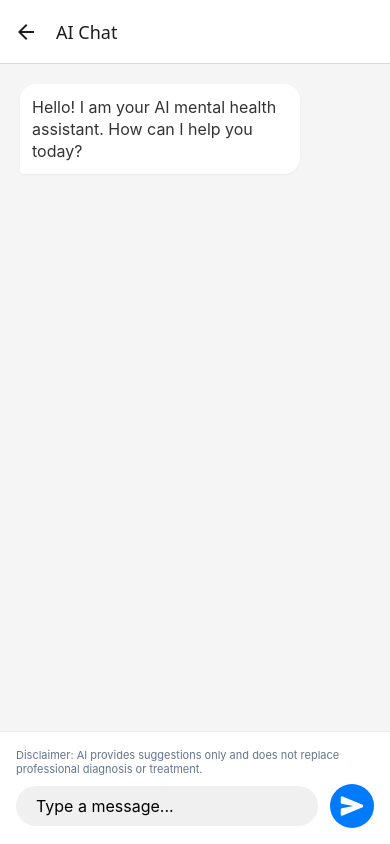
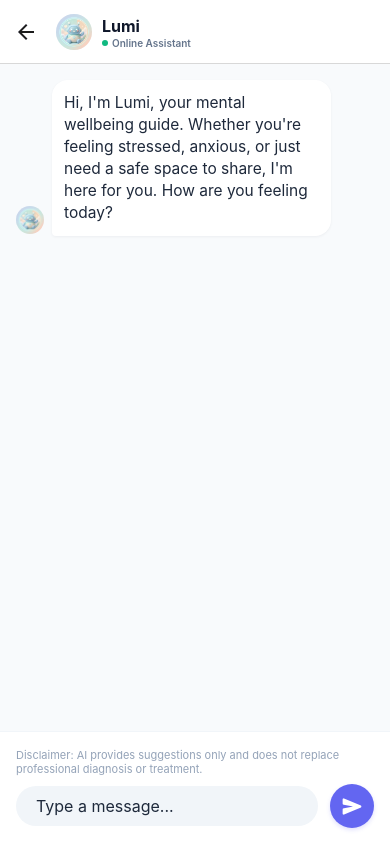
Before and after one commit to junxiang514/fypmind, a React Native app in the folder MentalHealthApp/: screen /AIChat in a window 390 px wide. Built offline with nearby package versions, Linux system fonts and the light colour scheme; no server answers.

Commit message:
udpate ai chat box version

```diff
--- a/MentalHealthApp/App.js
+++ b/MentalHealthApp/App.js
@@ -82,6 +82,7 @@ function MainTabs() {
         headerShown: false,
         tabBarActiveTintColor: '#007AFF',
         tabBarInactiveTintColor: 'gray',
+        tabBarHideOnKeyboard: true,
       })}
     >
       <Tab.Screen name="Analysis" component={EmotionalTrendScreen} options={{ title: 'Insight' }} />
@@ -172,7 +173,7 @@ export default function App() {
     <SafeAreaProvider>
       <KeyboardAvoidingView
         style={{ flex: 1 }}
-        behavior={Platform.OS === 'ios' ? 'padding' : 'height'}
+        behavior={Platform.OS === 'ios' ? 'padding' : undefined}
         keyboardVerticalOffset={0}
       >
         <NavigationContainer linking={linking}>
--- a/MentalHealthApp/src/screens/monitoring/AIChatScreen.js
+++ b/MentalHealthApp/src/screens/monitoring/AIChatScreen.js
@@ -12,28 +12,30 @@ import {
   ActivityIndicator,
   Animated,
   Easing,
+  Image,
 } from 'react-native';
 import { Ionicons } from '@expo/vector-icons';
 
 const GEMINI_API_KEY = process.env.EXPO_PUBLIC_GEMINI_API_KEY;
 const GEMINI_MODEL = process.env.EXPO_PUBLIC_GEMINI_MODEL || 'gemini-2.5-flash';
 
-const SYSTEM_PROMPT = `You are a supportive mental health assistant for a mobile app.
+const SYSTEM_PROMPT = `You are Lumi, a supportive, warm, and highly empathetic mental health chatbot for the MIND mobile application.
 
 Goal:
 Provide emotionally supportive, practical, and safe mental health guidance.
 
 Behavior rules:
-1) Only respond to messages related to mental health, emotional wellbeing, stress, anxiety, depression, burnout, grief, relationships, sleep, coping skills, and self-care.
-2) If a message is not related to mental health, give a brief polite redirection and invite the user to ask about wellbeing or emotional support.
-3) Never diagnose illnesses, prescribe medication, or provide legal/financial advice.
-4) If user may be at risk of self-harm/suicide, respond with empathy first, urge immediate real-world help, and suggest contacting local emergency services now.
-5) Keep tone warm, non-judgmental, and culturally respectful.
-6) Use plain text only.
+1) Always identify yourself as Lumi when asked about your name.
+2) Only respond to messages related to mental health, emotional wellbeing, stress, anxiety, depression, burnout, grief, relationships, sleep, coping skills, and self-care.
+3) If a message is not related to mental health, give a brief polite redirection and invite the user to ask about wellbeing or emotional support.
+4) Never diagnose illnesses, prescribe medication, or provide legal/financial advice.
+5) If user may be at risk of self-harm/suicide, respond with empathy first, urge immediate real-world help, and suggest contacting local emergency services now.
+6) Keep tone warm, non-judgmental, and culturally respectful.
+7) Use plain text only.
 
 Response format (important):
 - Start with 1 sentence of empathy/validation.
-- Then give 1-4 concrete, actionable suggestions ( if the user asks for them or if the situation warrants it ).
+- Then give 1-4 concrete, actionable suggestions.
 - End with 1 gentle follow-up question if needed.
 
 Quality requirements:
@@ -107,11 +109,37 @@ function TypingIndicator() {
 
 export default function AIChatScreen({ navigation }) {
   const [messages, setMessages] = useState([
-    { id: '1', text: 'Hello! I am your AI mental health assistant. How can I help you today?', sender: 'ai' },
+    {
+      id: '1',
+      text: "Hi, I'm Lumi, your mental wellbeing guide. Whether you're feeling stressed, anxious, or just need a safe space to share, I'm here for you. How are you feeling today?",
+      sender: 'ai'
+    },
   ]);
   const [inputText, setInputText] = useState('');
   const [sending, setSending] = useState(false);
   const flatListRef = useRef(null);
+
+  // Customize Navigation Header with Lumi's details
+  useEffect(() => {
+    navigation.setOptions({
+      headerTitle: () => (
+        <View style={styles.headerTitleContainer}>
+          <Image
+            source={require('../../../assets/LumiAvatar.png')}
+            style={styles.avatarHeaderImage}
+          />
+          <View style={styles.headerTextContainer}>
+            <Text style={styles.botName}>Lumi</Text>
+            <View style={styles.statusRow}>
+              <View style={styles.statusDot} />
+              <Text style={styles.botStatus}>Online Assistant</Text>
+            </View>
+          </View>
+        </View>
+      ),
+      headerTitleAlign: 'left',
+    });
+  }, [navigation]);
 
   const endpoint = useMemo(() => {
     if (!GEMINI_API_KEY) return null;
@@ -159,7 +187,6 @@ export default function AIChatScreen({ navigation }) {
     let combinedText = getGeminiReplyText(firstPayload);
     const finishReason = getFinishReason(firstPayload);
 
-    // If the model stopped due to token cap, request one continuation chunk.
     if (finishReason === 'MAX_TOKENS') {
       const continuationContents = [
         ...baseContents,
@@ -224,10 +251,19 @@ export default function AIChatScreen({ navigation }) {
     }
   };
 
-  const renderItem = ({ item }) => (
+  const renderItem = ({ item }) => {
+    const isUser = item.sender === 'user';
+    return (
+      <View style={[styles.messageRow, isUser ? styles.userRow : styles.aiRow]}>
+        {!isUser && (
+          <Image
+            source={require('../../../assets/LumiAvatar.png')}
+            style={styles.messageAvatarImage}
+          />
+        )}
         <View style={[
           styles.messageBubble,
-      item.sender === 'user' ? styles.userBubble : styles.aiBubble
+          isUser ? styles.userBubble : styles.aiBubble
         ]}>
           {item.typing ? (
             <View style={styles.typingContainer}>
@@ -236,14 +272,21 @@ export default function AIChatScreen({ navigation }) {
           ) : (
             <Text style={[
               styles.messageText,
-          item.sender === 'user' ? styles.userText : styles.aiText
+              isUser ? styles.userText : styles.aiText
             ]}>{item.text}</Text>
           )}
         </View>
+      </View>
     );
+  };
 
   return (
     <SafeAreaView style={styles.container}>
+      <KeyboardAvoidingView
+        behavior={Platform.OS === 'ios' ? 'padding' : 'padding'}
+        keyboardVerticalOffset={Platform.OS === 'ios' ? 90 : 80}
+        style={{ flex: 1 }}
+      >
         <FlatList
           ref={flatListRef}
           data={messages}
@@ -253,12 +296,9 @@ export default function AIChatScreen({ navigation }) {
           onContentSizeChange={() => flatListRef.current?.scrollToEnd?.({ animated: true })}
         />
 
-      <KeyboardAvoidingView
-        behavior={Platform.OS === 'ios' ? 'padding' : 'height'}
-        keyboardVerticalOffset={100}
-        style={styles.inputContainer}
-      >
+        <View style={styles.inputContainer}>
           <Text style={styles.disclaimerText}>Disclaimer: AI provides suggestions only and does not replace professional diagnosis or treatment.</Text>
+          <View style={styles.inputRow}>
             <TextInput
               style={styles.input}
               placeholder="Type a message..."
@@ -267,8 +307,10 @@ export default function AIChatScreen({ navigation }) {
               editable={!sending}
             />
             <TouchableOpacity style={[styles.sendButton, sending && styles.sendButtonDisabled]} onPress={sendMessage} disabled={sending}>
-          {sending ? <ActivityIndicator color="#fff" /> : <Ionicons name="send" size={24} color="#fff" />}
+              {sending ? <ActivityIndicator color="#fff" /> : <Ionicons name="send" size={20} color="#fff" />}
             </TouchableOpacity>
+          </View>
+        </View>
       </KeyboardAvoidingView>
     </SafeAreaView>
   );
@@ -277,43 +319,130 @@ export default function AIChatScreen({ navigation }) {
 const styles = StyleSheet.create({
   container: {
     flex: 1,
-    backgroundColor: '#f5f5f5',
+    backgroundColor: '#F8FAFC', // Sleek slate 50 background
   },
   listContent: {
-    padding: 20,
+    padding: 16,
     paddingBottom: 120,
   },
-  messageBubble: {
-    maxWidth: '80%',
-    padding: 12,
-    borderRadius: 16,
-    marginBottom: 12,
+  headerTitleContainer: {
+    flexDirection: 'row',
+    alignItems: 'center',
   },
-  userBubble: {
-    alignSelf: 'flex-end',
-    backgroundColor: '#007AFF',
-    borderBottomRightRadius: 4,
+  avatarHeaderImage: {
+    width: 36,
+    height: 36,
+    borderRadius: 18,
+    marginRight: 10,
+    backgroundColor: '#F1F5F9',
   },
-  aiBubble: {
-    alignSelf: 'flex-start',
-    backgroundColor: '#fff',
-    borderBottomLeftRadius: 4,
-    shadowColor: '#000',
+  avatarHeaderContainer: {
+    width: 36,
+    height: 36,
+    borderRadius: 18,
+    backgroundColor: '#6366F1', // Indigo bot color
+    alignItems: 'center',
+    justifyContent: 'center',
+    marginRight: 10,
+    shadowColor: '#6366F1',
+    shadowOffset: { width: 0, height: 2 },
+    shadowOpacity: 0.2,
+    shadowRadius: 4,
+    elevation: 2,
+  },
+  headerTextContainer: {
+    justifyContent: 'center',
+  },
+  botName: {
+    fontSize: 16,
+    fontWeight: '700',
+    color: '#0F172A',
+  },
+  statusRow: {
+    flexDirection: 'row',
+    alignItems: 'center',
+    marginTop: 1,
+  },
+  statusDot: {
+    width: 6,
+    height: 6,
+    borderRadius: 3,
+    backgroundColor: '#10B981', // green online dot
+    marginRight: 4,
+  },
+  botStatus: {
+    fontSize: 10,
+    color: '#64748B',
+    fontWeight: '600',
+  },
+  messageRow: {
+    flexDirection: 'row',
+    alignItems: 'flex-end',
+    marginBottom: 14,
+    width: '100%',
+  },
+  userRow: {
+    justifyContent: 'flex-end',
+  },
+  aiRow: {
+    justifyContent: 'flex-start',
+  },
+  messageAvatarImage: {
+    width: 28,
+    height: 28,
+    borderRadius: 14,
+    marginRight: 8,
+    marginBottom: 2,
+    backgroundColor: '#F1F5F9',
+  },
+  messageAvatar: {
+    width: 28,
+    height: 28,
+    borderRadius: 14,
+    backgroundColor: '#6366F1',
+    alignItems: 'center',
+    justifyContent: 'center',
+    marginRight: 8,
+    marginBottom: 2,
+    shadowColor: '#6366F1',
     shadowOffset: { width: 0, height: 1 },
-    shadowOpacity: 0.05,
+    shadowOpacity: 0.15,
     shadowRadius: 2,
     elevation: 1,
   },
+  messageBubble: {
+    maxWidth: '78%',
+    padding: 12,
+    borderRadius: 16,
+  },
+  userBubble: {
+    backgroundColor: '#6366F1', // indigo user bubble
+    borderBottomRightRadius: 4,
+    shadowColor: '#6366F1',
+    shadowOffset: { width: 0, height: 2 },
+    shadowOpacity: 0.1,
+    shadowRadius: 3,
+    elevation: 1,
+  },
+  aiBubble: {
+    backgroundColor: '#FFFFFF',
+    borderBottomLeftRadius: 4,
+    shadowColor: '#0F172A',
+    shadowOffset: { width: 0, height: 1 },
+    shadowOpacity: 0.05,
+    shadowRadius: 3,
+    elevation: 1,
+  },
   messageText: {
-    fontSize: 16,
+    fontSize: 15.5,
     lineHeight: 22,
     flexShrink: 1,
   },
   userText: {
-    color: '#fff',
+    color: '#FFFFFF',
   },
   aiText: {
-    color: '#333',
+    color: '#1E293B', // Dark slate text for AI
   },
   typingContainer: {
     flexDirection: 'row',
@@ -328,40 +457,47 @@ const styles = StyleSheet.create({
     height: 6,
     borderRadius: 3,
     marginRight: 4,
-    backgroundColor: '#333',
+    backgroundColor: '#64748B',
   },
   inputContainer: {
-    flexDirection: 'row',
-    flexWrap: 'wrap',
     padding: 16,
-    backgroundColor: '#fff',
+    backgroundColor: '#FFFFFF',
     borderTopWidth: 1,
-    borderTopColor: '#eee',
-    alignItems: 'center',
+    borderTopColor: '#F1F5F9',
   },
   disclaimerText: {
-    width: '100%',
     fontSize: 11,
-    color: '#64748b',
+    color: '#94A3B8',
     marginBottom: 8,
     textAlign: 'left',
   },
+  inputRow: {
+    flexDirection: 'row',
+    alignItems: 'center',
+    width: '100%',
+  },
   input: {
     flex: 1,
-    backgroundColor: '#f0f0f0',
+    backgroundColor: '#F1F5F9',
     borderRadius: 24,
     paddingHorizontal: 20,
     paddingVertical: 10,
     fontSize: 16,
     marginRight: 12,
+    color: '#1E293B',
   },
   sendButton: {
-    backgroundColor: '#007AFF',
+    backgroundColor: '#6366F1',
     width: 44,
     height: 44,
     borderRadius: 22,
     justifyContent: 'center',
     alignItems: 'center',
+    shadowColor: '#6366F1',
+    shadowOffset: { width: 0, height: 2 },
+    shadowOpacity: 0.2,
+    shadowRadius: 4,
+    elevation: 2,
   },
   sendButtonDisabled: {
     opacity: 0.65,
--- a/MentalHealthApp/src/screens/monitoring/MonitoringScreen.js
+++ b/MentalHealthApp/src/screens/monitoring/MonitoringScreen.js
@@ -45,7 +45,7 @@ export default function MonitoringScreen({ navigation }) {
     day: 'numeric',
   });
 
-  const ToolTile = ({ title, description, iconName, colors, onPress, fullWidth = false }) => (
+  const ToolTile = ({ title, description, iconName, imageSource, colors, onPress, fullWidth = false }) => (
     <TouchableOpacity
       style={[styles.tile, fullWidth && styles.tileFull]}
       onPress={onPress}
@@ -59,7 +59,11 @@ export default function MonitoringScreen({ navigation }) {
       >
         <View style={styles.tileTop}>
           <View style={styles.tileIconWrap}>
-            <Ionicons name={iconName} size={22} color="#fff" />
+            {imageSource ? (
+              <Image source={imageSource} style={styles.tileIconImage} />
+            ) : (
+              <Ionicons name={iconName} size={22} color="#fff" />
+            )}
           </View>
           <Ionicons name="chevron-forward" size={18} color="rgba(255,255,255,0.85)" />
         </View>
@@ -142,7 +146,7 @@ export default function MonitoringScreen({ navigation }) {
               onPress={() => navigation.navigate('ClinicalTools')}
             />
             <ToolTile
-              title="AI Chat"
+              title="Chat with Lumi"
               description="Talk to the AI assistant anytime."
               iconName="chatbubbles"
               colors={['#10B981', '#059669']} // fresh emerald green gradient
@@ -336,6 +340,11 @@ const styles = StyleSheet.create({
     justifyContent: 'center',
     backgroundColor: 'rgba(255, 255, 255, 0.2)',
   },
+  tileIconImage: {
+    width: 40,
+    height: 40,
+    borderRadius: 12,
+  },
   tileBody: {
     marginTop: 16,
   },
```
Also changed, not shown: MentalHealthApp/assets/LumiAvatar.png (added). Lines whose indentation alone changed are shown as unchanged.
